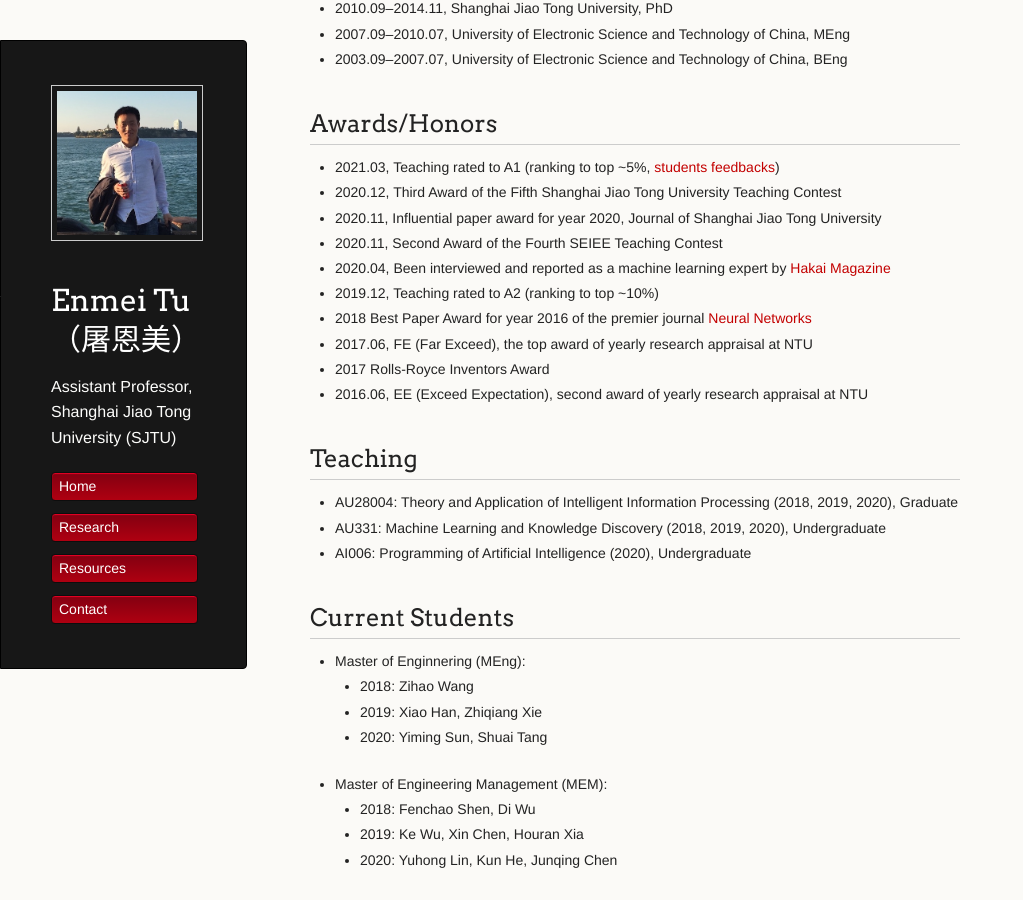
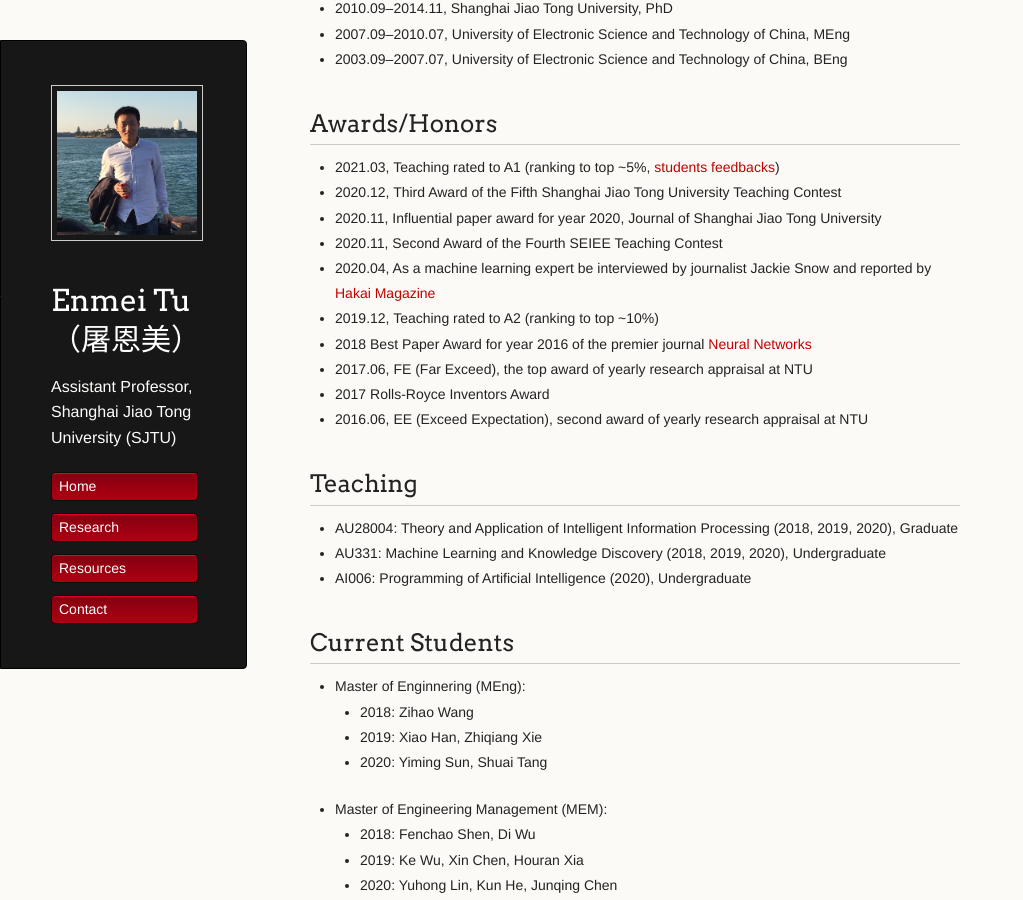
Before and after one commit to hellotem/enmeitu.github.io, a Jekyll site: the page built from index.md, in a window 1280 px wide and 900 px high, scrolled down 523 px. Shown: the whole window, without its empty margins (0-1023 px from the left). Built offline with Jekyll 4.4.1, drawn with Linux system fonts in a browser that asks for light colours.

Commit message:
Update index.md

```diff
--- a/index.md
+++ b/index.md
@@ -29,7 +29,7 @@
 * 2020.12, Third Award of the Fifth Shanghai Jiao Tong University Teaching Contest
 * 2020.11, Influential paper award for year 2020,  Journal of Shanghai Jiao Tong University
 * 2020.11, Second Award of the Fourth SEIEE Teaching Contest
-* 2020.04, Been interviewed and reported as a machine learning expert by [Hakai Magazine](https://www.hakaimagazine.com/news/the-invisible-vector/)
+* 2020.04, As a machine learning expert be interviewed by journalist Jackie Snow and reported by [Hakai Magazine](https://www.hakaimagazine.com/news/the-invisible-vector/)
 * 2019.12, Teaching rated to A2 (ranking to top ~10%)
 * 2018 Best Paper Award for year 2016 of the premier journal [Neural Networks](https://www.journals.elsevier.com/neural-networks)
 * 2017.06, FE (Far Exceed), the top award of yearly research appraisal at NTU
```
